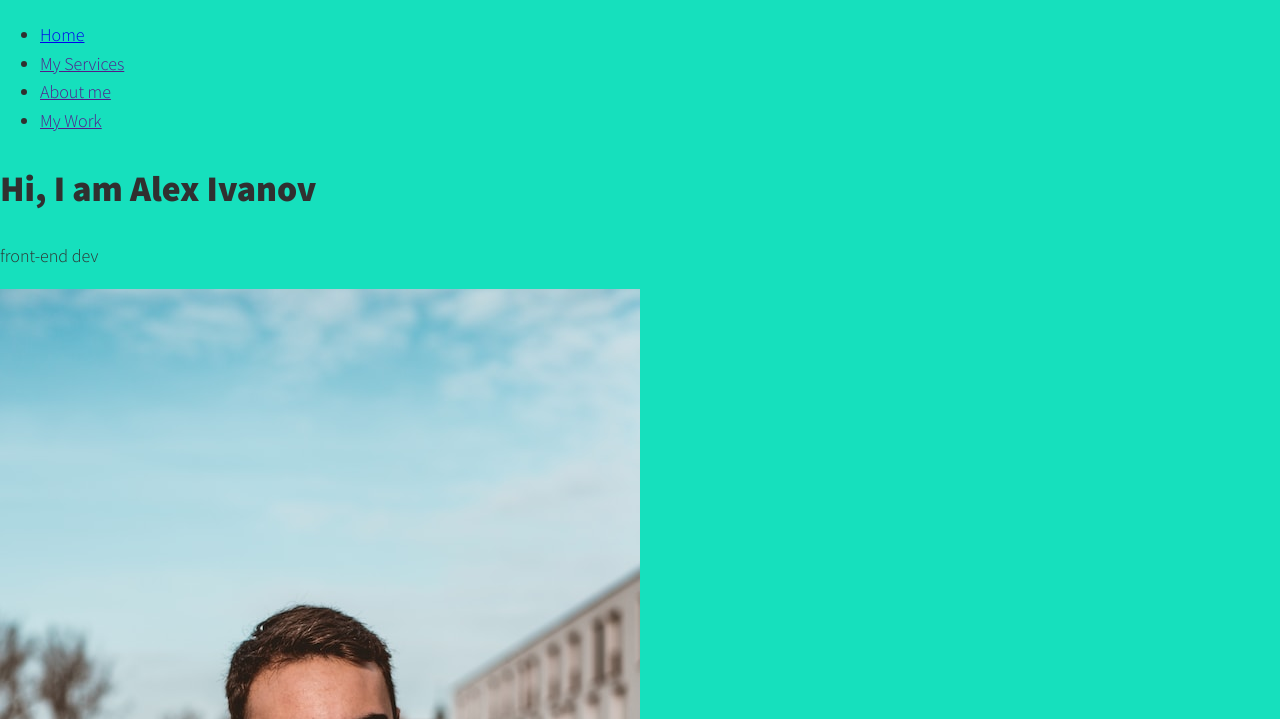
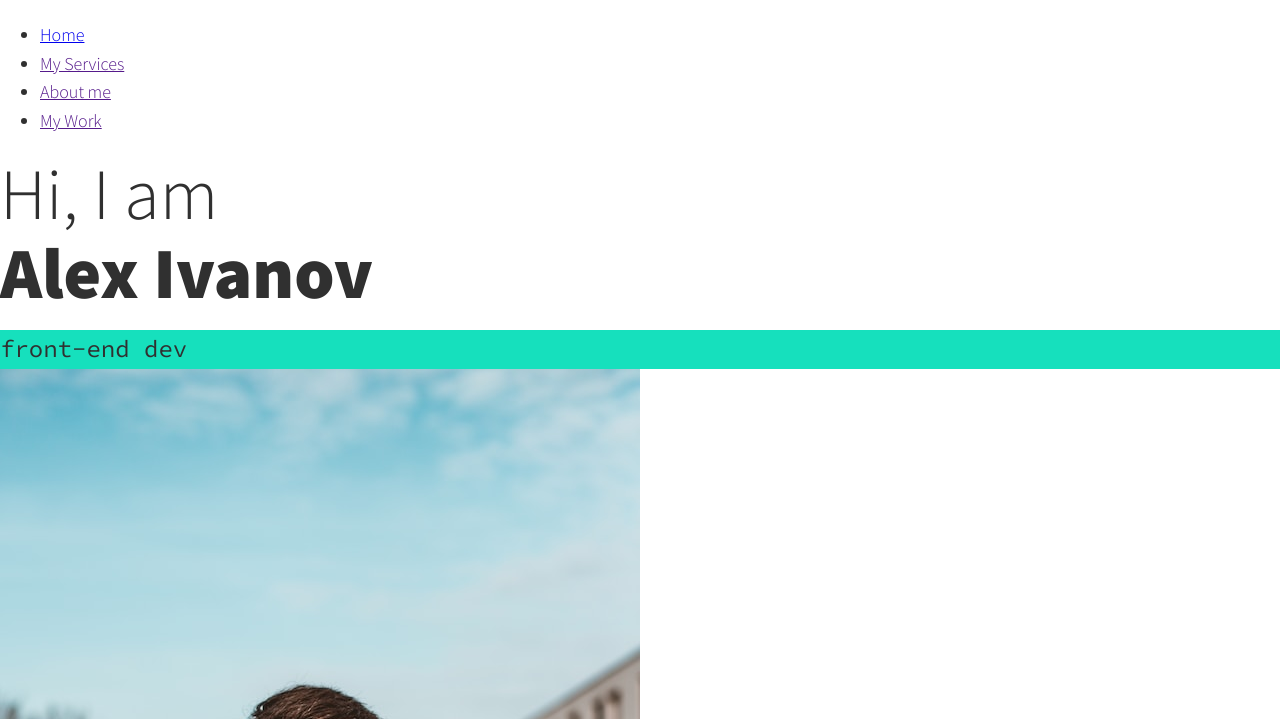
Before and after one commit to aleksmn/responsive-personal-portfolio, a plain HTML site: page index.html in a window 1280 px wide. Shown: the part 81-800 px from the top of the page. Drawn offline with nearby package versions, Linux system fonts and the light colour scheme; a script that the page names is missing.

Commit message:
typography

```diff
--- a/css/style.css
+++ b/css/style.css
@@ -44,7 +44,7 @@
 /* General styles */
 
 body {
-    background-color: var(--clr-accent);
+    background-color: var(--clr-light);
     color: var(--clr-dark);
     font-family: var(--ff-primary);
     font-size: var(--fs-body);
@@ -56,4 +56,50 @@ img {
     max-width: 100%;
 }
 
+strong {
+    font-weight: var(--fw-bold);
+}
+
+
 /* Typography */
+
+h1,
+h2,
+h3 {
+    line-height: 1.1;
+    margin: 0;
+}
+
+h1 { font-size: var(--fs-h1);}
+h2 { font-size: var(--fs-h2);}
+h3 { font-size: var(--fs-h3);}
+
+.section__title {
+    margin-bottom: .25em;
+}
+
+.section__title--intro {
+    font-weight: var(--fw-reg);
+}
+
+.section__title--intro strong {
+    display: block;
+}
+
+.section__subtitle {
+    margin: 0;
+    font-size: var(--fs-h3);
+}
+
+.section__subtitle--intro,
+.section__subtitle--about {
+    background: var(--clr-accent);
+    font-family: var(--ff-secondary);
+
+}
+
+/* Intro Section */
+
+.intro {
+    position: relative;
+}
```
